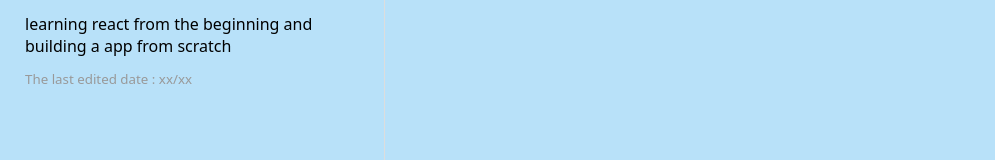
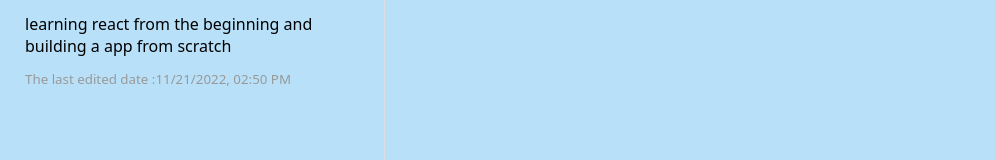
Before and after one commit to seanyu7/react-firebase-noteapp, a React (Vite) app: page / in a window 1280 px wide. Both pictures are taken after a click on the button "add". Shown: the part 159-319 px from the top of the page, without its empty margins (0-995 px from the left). Built offline with nearby package versions, Linux system fonts and the light colour scheme.

Commit message:
⚡️ applying a time data in this app

```diff
--- a/src/App.jsx
+++ b/src/App.jsx
@@ -15,7 +15,7 @@
       title: "New Note",
       content:
         "learning react from the beginning and building a app from scratch",
-      lastModified: Date.now(),
+      modDate: Date.now(),
     };
     setNotes([...notes, newNote]);
     console.log(notes);
--- a/src/components/Sideber.jsx
+++ b/src/components/Sideber.jsx
@@ -20,7 +20,10 @@
             </div>
             <button onClick={() => deleteNote(note.id)}>delete</button>
             <p>{note.content}</p>
-            <small>The last edited date : xx/xx</small>
+            <small>The last edited date :{new Date(note.modDate).toLocaleDateString("jp",{
+              hour: "2-digit",
+              minute: "2-digit",
+            })}</small>
           </div>
         ))}
       </div>
```
